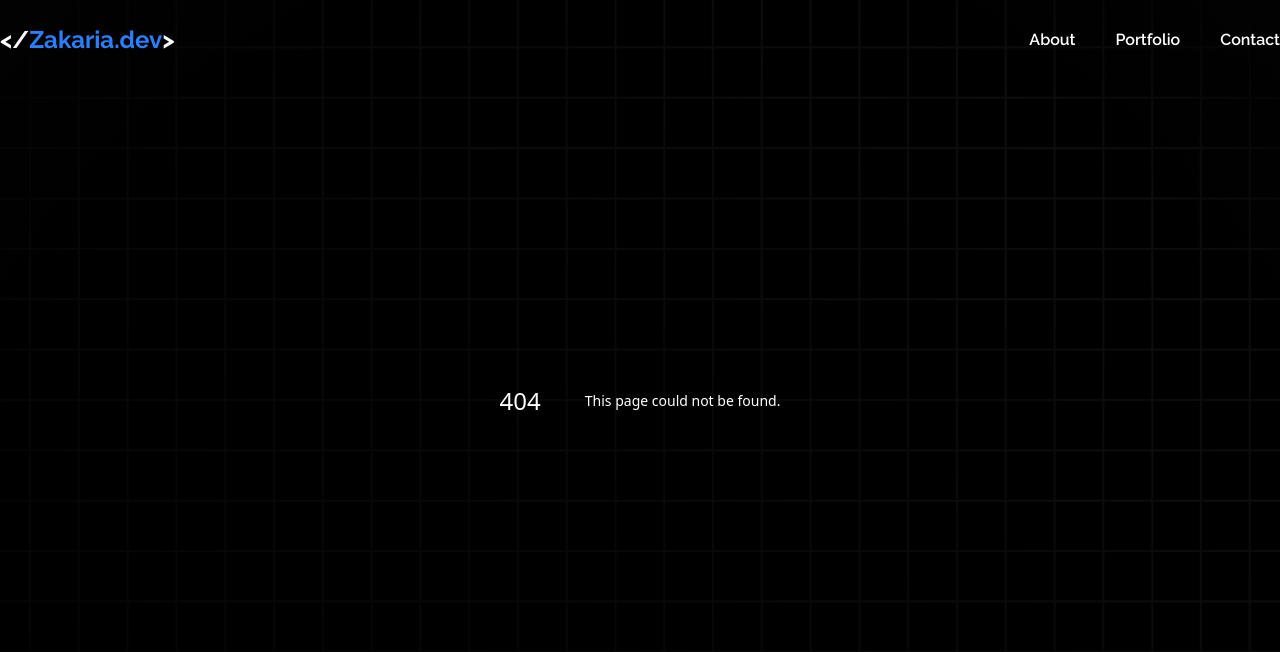
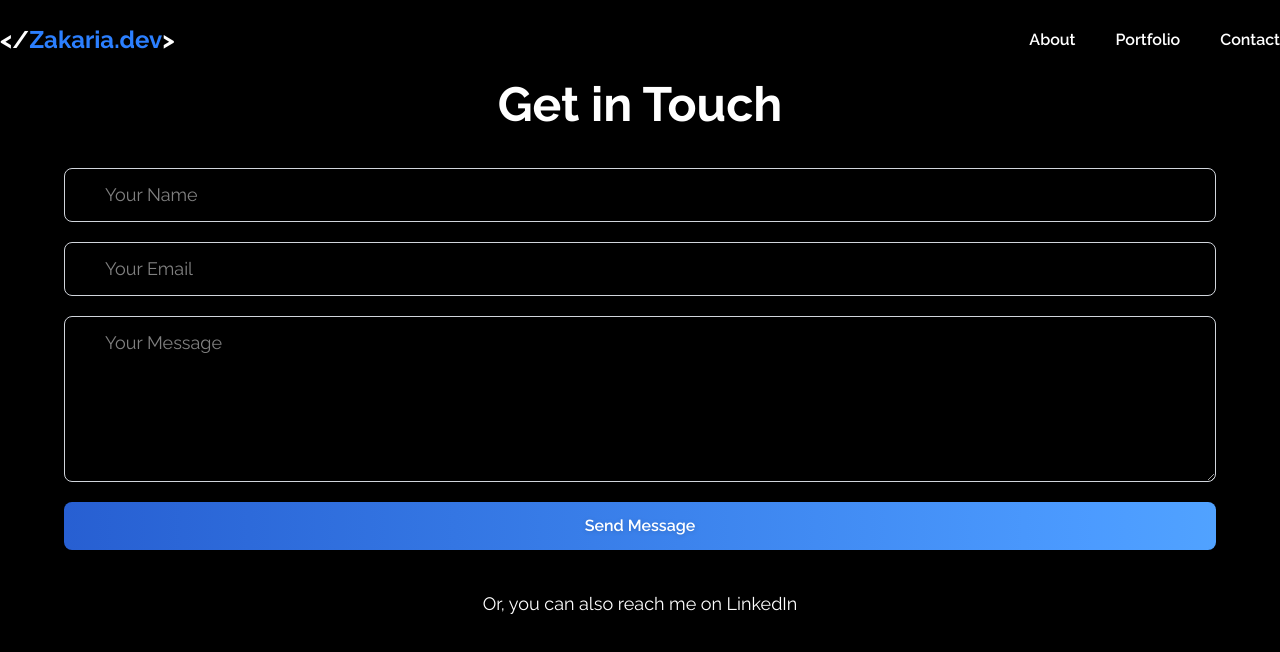
Before and after one commit to ZakariaZack98/portfolio, a Next.js app: page /contact in a window 1280 px wide. Before the commit this address had no page. Shown: the top 652 px of the page. Built offline with nearby package versions, Linux system fonts and the light colour scheme.

Commit message:
contact page complete

```diff
--- /dev/null
+++ b/src/app/contact/page.jsx
@@ -0,0 +1,48 @@
+import React from 'react';
+import Link from 'next/link';
+import GradientButton from '@/components/common/GradientButton';
+
+const Contact = () => {
+  return (
+    <div className='bg-black pb-20'>
+      <div className="lg:h-screen h-fit container mx-auto pt-20">
+        <h1 className="text-5xl font-bold text-center mb-10">Get in Touch</h1>
+        <div className="flex flex-col gap-y-10">
+          <form
+            className="flex flex-col gap-y-5 w-9/10 mx-auto"
+            action="https://formspree.io/your-email@example.com" //!replace
+            method="POST"
+          >
+            <input
+              type="text"
+              name="name"
+              placeholder="Your Name"
+              className="py-3 pl-10 text-lg border border-gray-300 rounded-lg focus:outline-none focus:ring-2 focus:ring-blue-500"
+            />
+            <input
+              type="email"
+              name="_replyto"
+              placeholder="Your Email"
+              className="py-3 pl-10 text-lg border border-gray-300 rounded-lg focus:outline-none focus:ring-2 focus:ring-blue-500"
+            />
+            <textarea
+              name="message"
+              placeholder="Your Message"
+              rows={5}
+              className="py-3 pl-10 text-lg border border-gray-300 rounded-lg focus:outline-none focus:ring-2 focus:ring-blue-500"
+            />
+            <GradientButton type="submit" label="Send Message" />
+          </form>
+          <p className="text-lg text-center">
+            Or, you can also reach me on{' '}
+            <Link href="https://www.linkedin.com/in/sadeemdzakaria/" target="_blank" rel="noopener noreferrer">
+                LinkedIn
+            </Link>
+          </p>
+        </div>
+      </div>
+    </div>
+  );
+};
+
+export default Contact;
```
